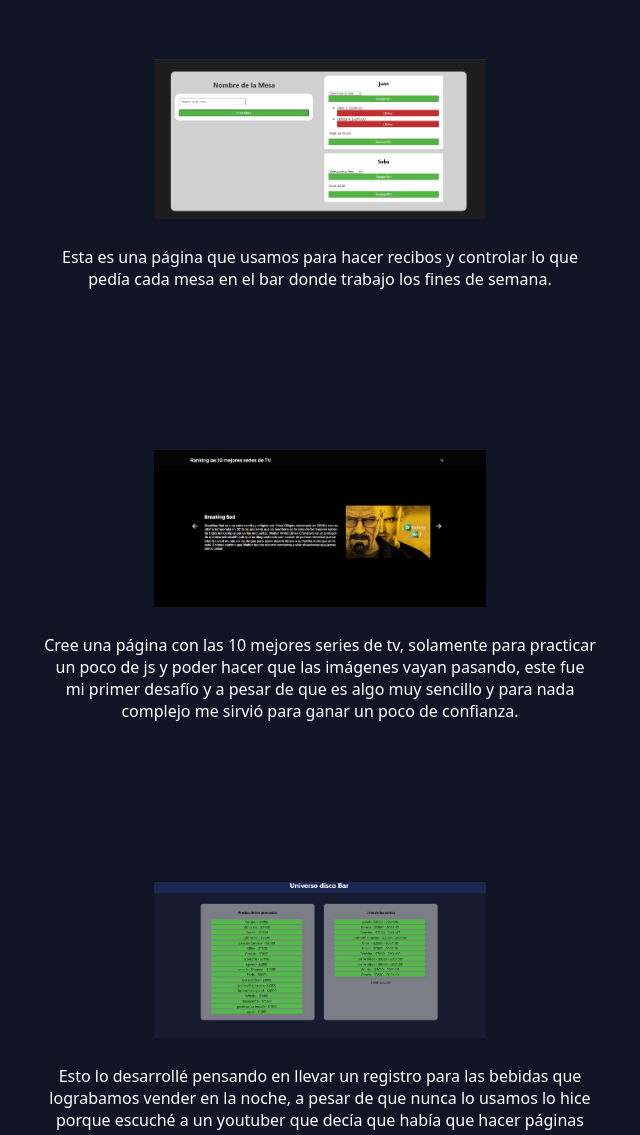
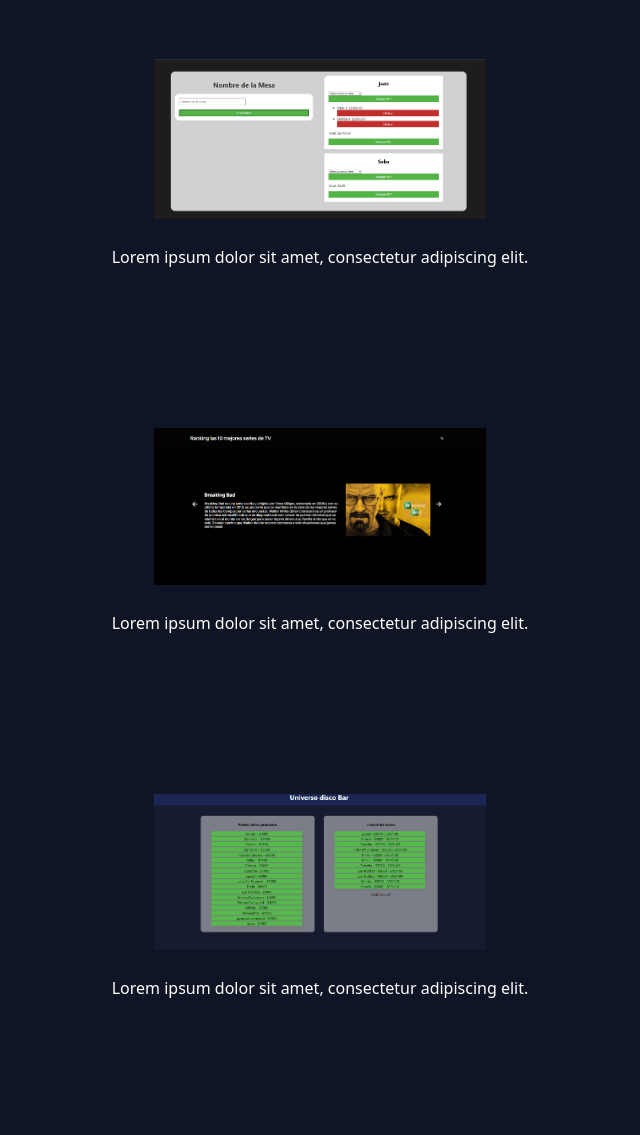
Before and after one commit to DeveArr/perfil_web, a plain HTML site: page index.html in a window 1280 px wide. Shown: the part 1665-2800 px from the top of the page, without its empty margins (320-960 px from the left). Drawn offline with Linux system fonts and the light colour scheme.

Commit message:
Update index.html

```diff
--- a/index.html
+++ b/index.html
@@ -19,7 +19,7 @@
 
     <section class="data">
         <br>
-        <h3 class="subtitle">Tecnologías con las que me se desenvolver</h3>
+        <h3 class="subtitle">Lorem in post</h3>
         <div class="data_container">
             <div class="tec">
 
@@ -51,25 +51,25 @@
             <div class="git">
                 <a href="https://fran21-ar.github.io/restaaurante-universo/" target="_blank"><img src="./img/Captura de pantalla 2024-10-08 202942.png" alt="captura de pantalla"></a>
                 <br></br>
-                <p>Esta es una página que usamos para hacer recibos y controlar lo que pedía cada mesa en el bar donde trabajo los fines de semana.</p>
+                <p>Lorem ipsum dolor sit amet, consectetur adipiscing elit.</p>
             </div>
             <div class="git">
                 <a href="https://fran21-ar.github.io/pagina_series/" target="_blank"><img src="./img/Captura de pantalla 2024-10-08 203044.png" alt="captura de pantalla"></a>
                 <br></br>
-                <p>Cree una página con las 10 mejores series de tv, solamente para practicar un poco de js y poder hacer que las imágenes vayan pasando, este fue mi primer desafío y a pesar de que es algo muy sencillo y para nada complejo me sirvió para ganar un poco de confianza.</p>
+                <p>Lorem ipsum dolor sit amet, consectetur adipiscing elit.</p>
             </div>
             <div class="git">
                 <a href="https://fran21-ar.github.io/ventas_universo/" target="_blank"><img src="./img/Captura de pantalla 2024-10-08 203116.png" alt="captura de pantalla"></a>
                 <br></br>
-                <p>Esto lo desarrollé pensando en llevar un registro para las bebidas que lograbamos vender en la noche, a pesar de que nunca lo usamos lo hice porque escuché a un youtuber que decía que había que hacer páginas pensando en un fin pero no pensando en si se iban a usar o no, lo importante es lograr hacer algo para poder avanzar.</p>
+                <p>Lorem ipsum dolor sit amet, consectetur adipiscing elit.</p>
             </div>
             <div class="git">
                 <a href="https://github.com/Fran21-ar/lost_found" target="_blank"><img src="./img/Captura de pantalla 2024-10-08 203916.png" alt="captura de pantalla"></a>
                 <br></br>
-                <p>Este es un proyecto en el que estamos trabajando con un amigo, una página que consiste en ayudar a la gente a encontrar pertenecias perdidas, si es que alguien las encontró obviamente. Es una página que es todo un desafío dado que requiere de muchísimo trabajo y esfuerzo pero creo que ya estamos en la recta final. El fin de esta página web no es subirlo quizá, pero si que pueda funcionar y lo podamos probar en nuestras computadoras.</p>
+                <p>Lorem ipsum dolor sit amet, consectetur adipiscing elit.</p>
             </div>
             <div class="git">
-                <p>Además de estos proyectos también estoy trabajando en un proyecto grande para poder llevar el registro de las suscripciones de los gimnasios. Es todo un desafío y recien estoy en las primeras fases.</p>
+                <p>Lorem ipsum dolor sit amet, consectetur adipiscing elit.</p>
             </div>
         </div>
     </section>
@@ -77,7 +77,7 @@
     <section class="about-section">
         <div class="section">
         <h3>Además...</h3>
-        <p>Me comenzó a gustar el desarrollo de sofware cuando hacía proyectos en el Fl Studio, recuerdo pasar horas en ese programa y preguntarme cómo funcionaba, además de los pluguins y vst que se le podían instalar. Con este pasatiempo que tenía, y que además era muy bueno haciéndolo, pude hacer un poco de dinero pero no estaba logrando mis objetivos, así que decidí cambiar de rumbo y meterme en el desarrollo de software. Comencé una tecnicatura en desarrollo de software en 2023 pero, me dí cuenta que si no pongo de mi parte la carrera no me va a dar mucho. En mayo de 2024 comencé un proyecto para mi instituto y desde ese entonces, además del que ya hacía con mis compañeros para este lugar, comencé a crear mis propios proyectos, hacer páginas para el lugar donde trarbajo, estudiar y ver las tecnologías del mercado, simplemente hacer sin preocuparme demasiado. Actualmente estoy estudiando node.js para el backend y obviamente sigo instruyendome en JavaScript. ¿Cómo estudio se preguntarán? me ayudo mucho de MDN web docs, de AI como chat gpt, v0, Postgres y Google, además de cuando estoy en un nudo del que no puedo salir, preguntarle a un amigo que ya tiene trabajo dentro de esta industria. Me queda mucho por seguir aprendiendo así que simplemente disfruto del proceso...</p>
+        <p>Lorem ipsum dolor sit amet, consectetur adipiscing elit.</p>
     </div>
     </section>
 
```
